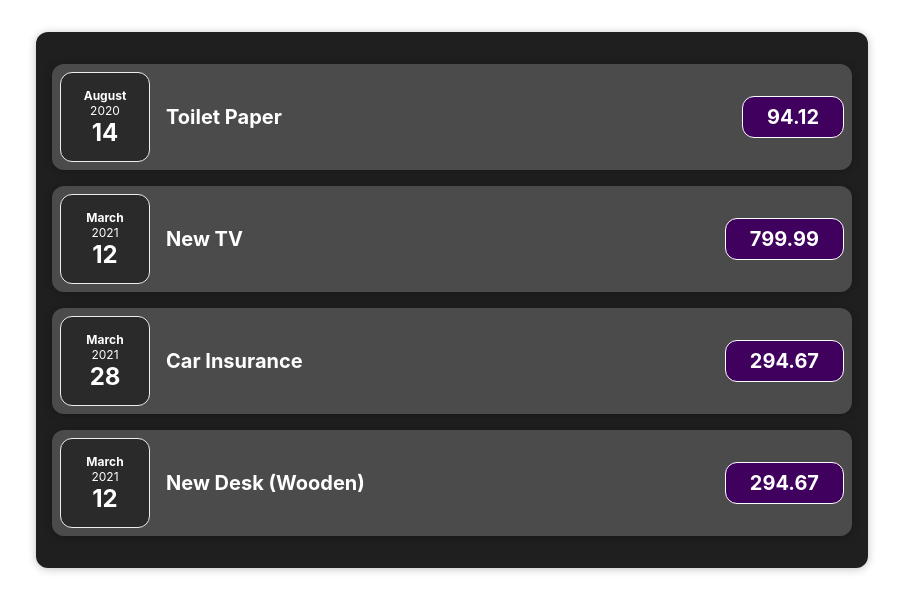
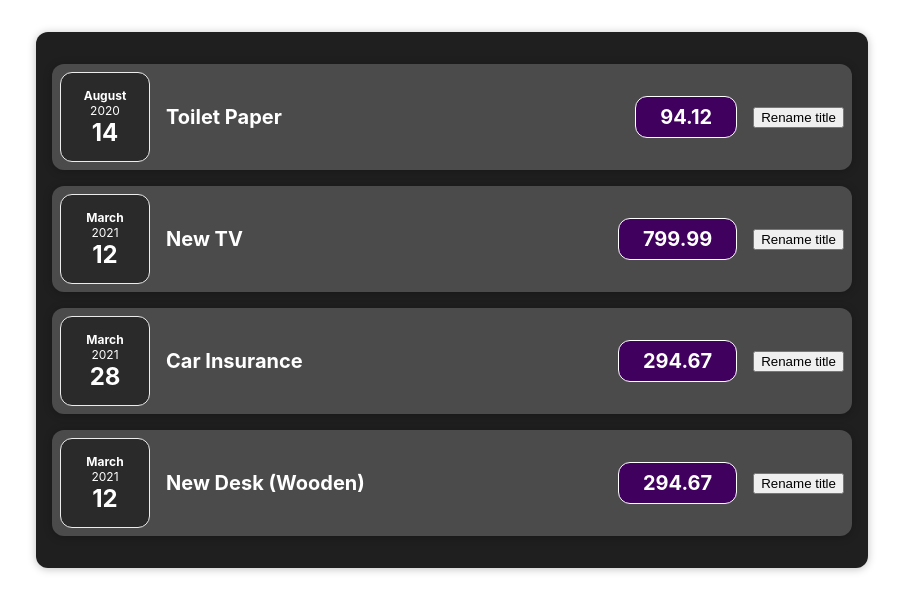
Before and after one commit to Rakshitha-D/expense_tracker, a React (Create React App) app: page / in a window 1280 px wide. Shown: the top 612 px of the page, without its empty margins (188-1091 px from the left). Built offline with nearby package versions, Linux system fonts and the light colour scheme.

Commit message:
useState Hooks
imported useState hooks from react to change the state title when button is clicked

```diff
--- a/src/components/ExpenseItem.js
+++ b/src/components/ExpenseItem.js
@@ -1,15 +1,23 @@
+import React, { useState } from "react";
+
 import Card from "./Card";
 import ExpenseDate from "./ExpenseDate";
 import "./ExpenseItem.css";
 
 const ExpenseItem = (props) => {
+  const [title, setTitle] = useState(props.title);
+
+  const onClickHandler = () => {
+    setTitle("Updated!");
+  };
   return (
     <Card className="expense-item">
       <ExpenseDate date={props.date}></ExpenseDate>{" "}
       {/* can be written ass <ExpenseDate/> if there is no content between the opening and closing tag*/}
       <div className="expense-item__description">
-        <h2>{props.title}</h2>
+        <h2>{title}</h2>
         <div className="expense-item__price">{props.amount}</div>
+        <button onClick={onClickHandler}>Rename title</button>
       </div>
     </Card>
   );
```
